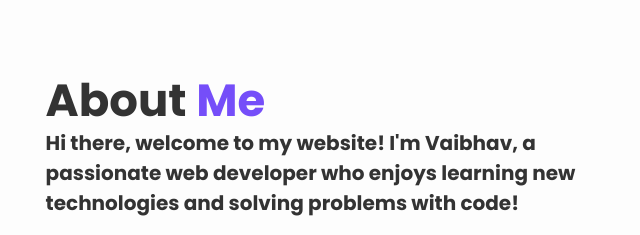
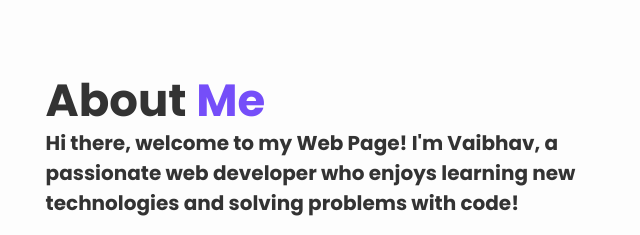
Before and after one commit to Vaibhav-12521/My-Portfolio, a plain HTML site: page index.html in a window 1280 px wide. Shown: the part 940-1175 px from the top of the page, 596-1236 px from the left. Drawn offline with nearby package versions, Linux system fonts and the light colour scheme.

Commit message:
Update index.html

```diff
--- a/index.html
+++ b/index.html
@@ -55,6 +55,7 @@
             </div>
 
             <a href="#" class="btn">Download CV</a>
+
         </div>
 
         <div class="profession-container">
@@ -96,7 +97,7 @@
         <div class="about-content">
             <h2 class="heading">About <span>Me</span></h2>
             <h3>
-                Hi there, welcome to my website! I'm Vaibhav,
+                Hi there, welcome to my Web Page! I'm Vaibhav,
                 a passionate web developer who enjoys learning new technologies
                 and solving problems with code!
             </h3>
```
